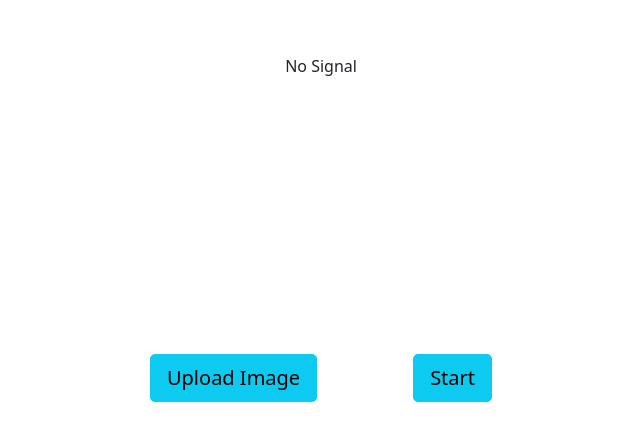
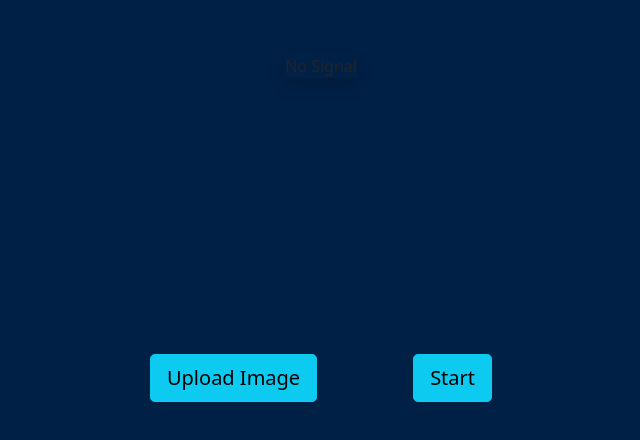
Before and after one commit to gurmehar1553/FaceDetectionByDrones, a React (Create React App) app in the folder frontend/: page /dashboard in a window 1280 px wide. Shown: the part 222-662 px from the top of the page, without its empty margins (319-959 px from the left). Built offline with nearby package versions, Linux system fonts and the light colour scheme.

Commit message:
added proxy

```diff
--- a/frontend/package.json
+++ b/frontend/package.json
@@ -19,6 +19,7 @@
     "test": "react-scripts test",
     "eject": "react-scripts eject"
   },
+  "proxy":"http://192.168.0.110:3001",
   "eslintConfig": {
     "extends": [
       "react-app",
--- a/frontend/src/components/Dashboard.js
+++ b/frontend/src/components/Dashboard.js
@@ -18,7 +18,7 @@ export const Dashboard = () => {
   return (
     <div className='my-5'>
         <div className='d-flex justify-content-center align-items-center video-outer'>
-            <div>
+            <div className='shadow'>
                 {src? <Video src={src}/>:"No Signal"}
             </div>
         </div>
--- a/frontend/src/index.css
+++ b/frontend/src/index.css
@@ -2,6 +2,10 @@
   background-image: url('./images/signInBackgroundjpg.jpg');
   background-size: cover;
   height: 100vh;
+}
+
+body{
+  background-color: #002046;
 }
 
 #signInLink,#signUpLink:hover{
--- a/frontend/src/server.js
+++ b/frontend/src/server.js
@@ -1,6 +1,6 @@
 import axios from "axios"
 
-const URL = "http://192.168.78.254:3001"
+const URL = "/"
 
 const login=async (newObj)=>{
     const res = await axios.post(URL+'/login',newObj)
```
